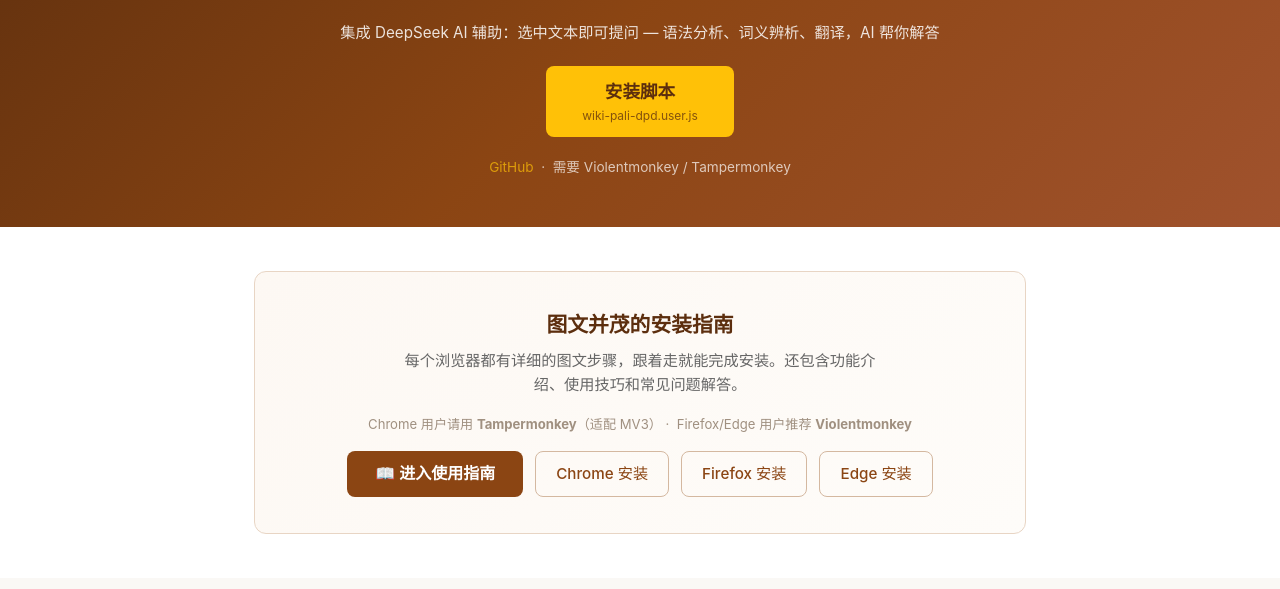
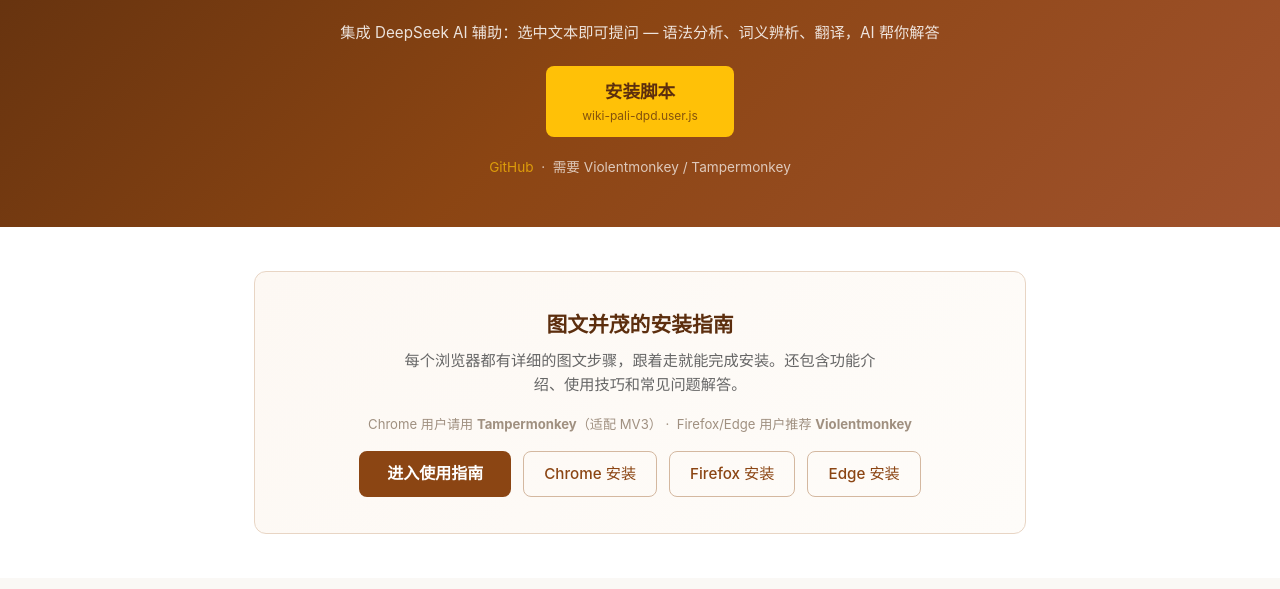
Before and after one commit to metanoia1989/wiki-pali-dpd, a website built with Vite: page index.html in a window 1280 px wide. Shown: the part 211-800 px from the top of the page. Built offline with nearby package versions, Linux system fonts and the light colour scheme; files whose address does not match are found by name.

Commit message:
style: 首页去掉emoji

```diff
--- a/index.html
+++ b/index.html
@@ -156,7 +156,7 @@
         Chrome 用户请用 <strong>Tampermonkey</strong>（适配 MV3）&nbsp;·&nbsp; Firefox/Edge 用户推荐 <strong>Violentmonkey</strong>
       </p>
       <div style="display:flex;gap:12px;justify-content:center;flex-wrap:wrap;">
-        <a href="guide/index.html" style="display:inline-block;background:#8b4513;color:#fff;padding:10px 28px;border-radius:8px;font-weight:600;font-size:1rem;transition:background .2s;">📖 进入使用指南</a>
+        <a href="guide/index.html" style="display:inline-block;background:#8b4513;color:#fff;padding:10px 28px;border-radius:8px;font-weight:600;font-size:1rem;transition:background .2s;">进入使用指南</a>
         <a href="guide/install/chrome.html" style="display:inline-block;background:transparent;color:#8b4513;padding:10px 20px;border-radius:8px;font-weight:500;font-size:.95rem;border:1px solid #d4b8a0;transition:background .2s;">Chrome 安装</a>
         <a href="guide/install/firefox.html" style="display:inline-block;background:transparent;color:#8b4513;padding:10px 20px;border-radius:8px;font-weight:500;font-size:.95rem;border:1px solid #d4b8a0;transition:background .2s;">Firefox 安装</a>
         <a href="guide/install/edge.html" style="display:inline-block;background:transparent;color:#8b4513;padding:10px 20px;border-radius:8px;font-weight:500;font-size:.95rem;border:1px solid #d4b8a0;transition:background .2s;">Edge 安装</a>
```
